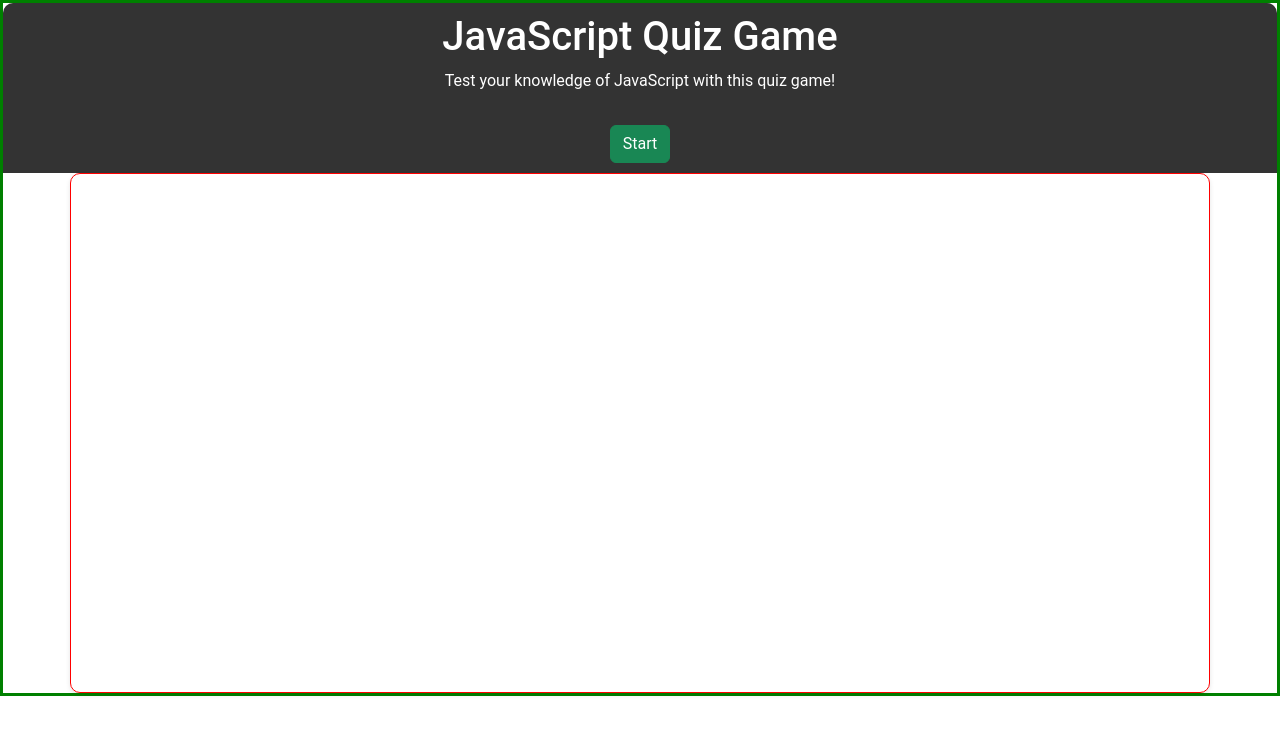
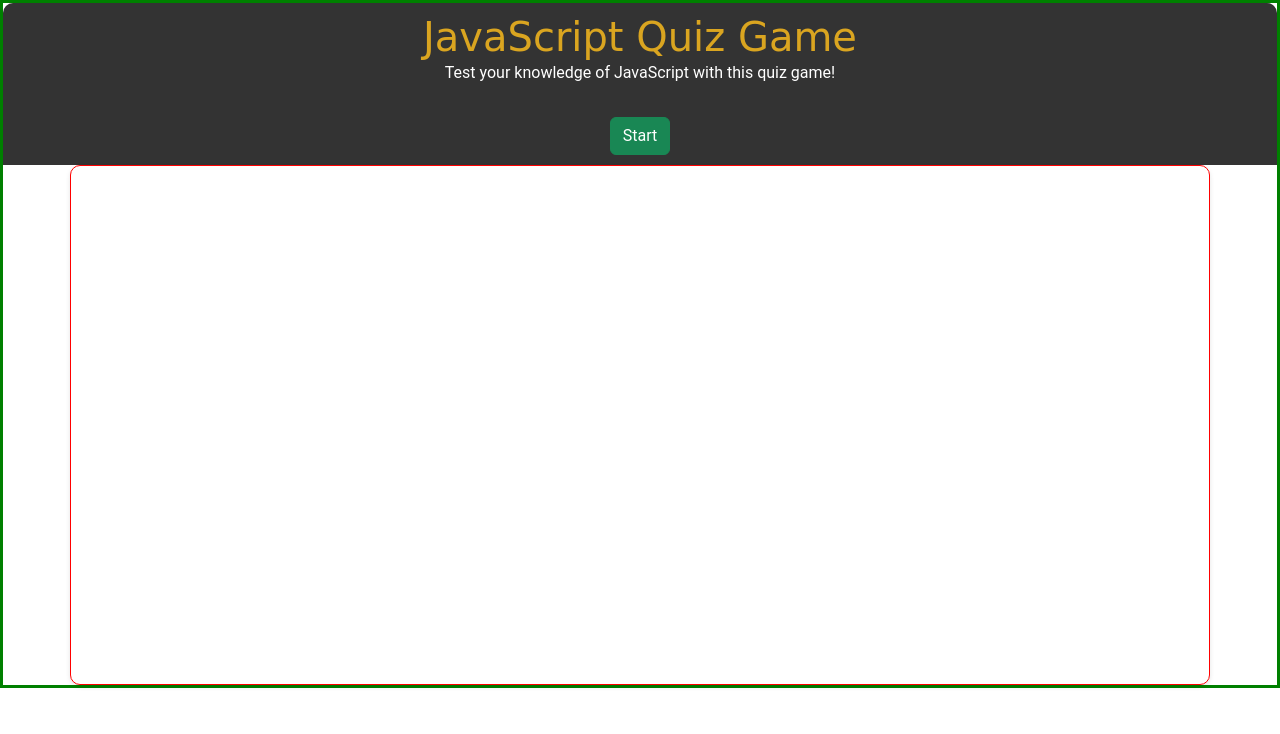
Before and after one commit to enocol/JavaScript_quiz_game, a website: page index.html in a window 1280 px wide. Drawn offline with nearby package versions, Linux system fonts and the light colour scheme.

Commit message:
add styles for h1 title in the header

```diff
--- a/assets/css/styles.css
+++ b/assets/css/styles.css
@@ -31,3 +31,11 @@ header {
   padding: 10px;
   border-radius: 10px 10px 0 0;
 }
+
+h1 {
+  margin-bottom: 0;
+  margin-top: 10px;
+  font-family: "Lobster", cursive;
+  color: goldenrod;
+  font-weight: 400;
+}
```
